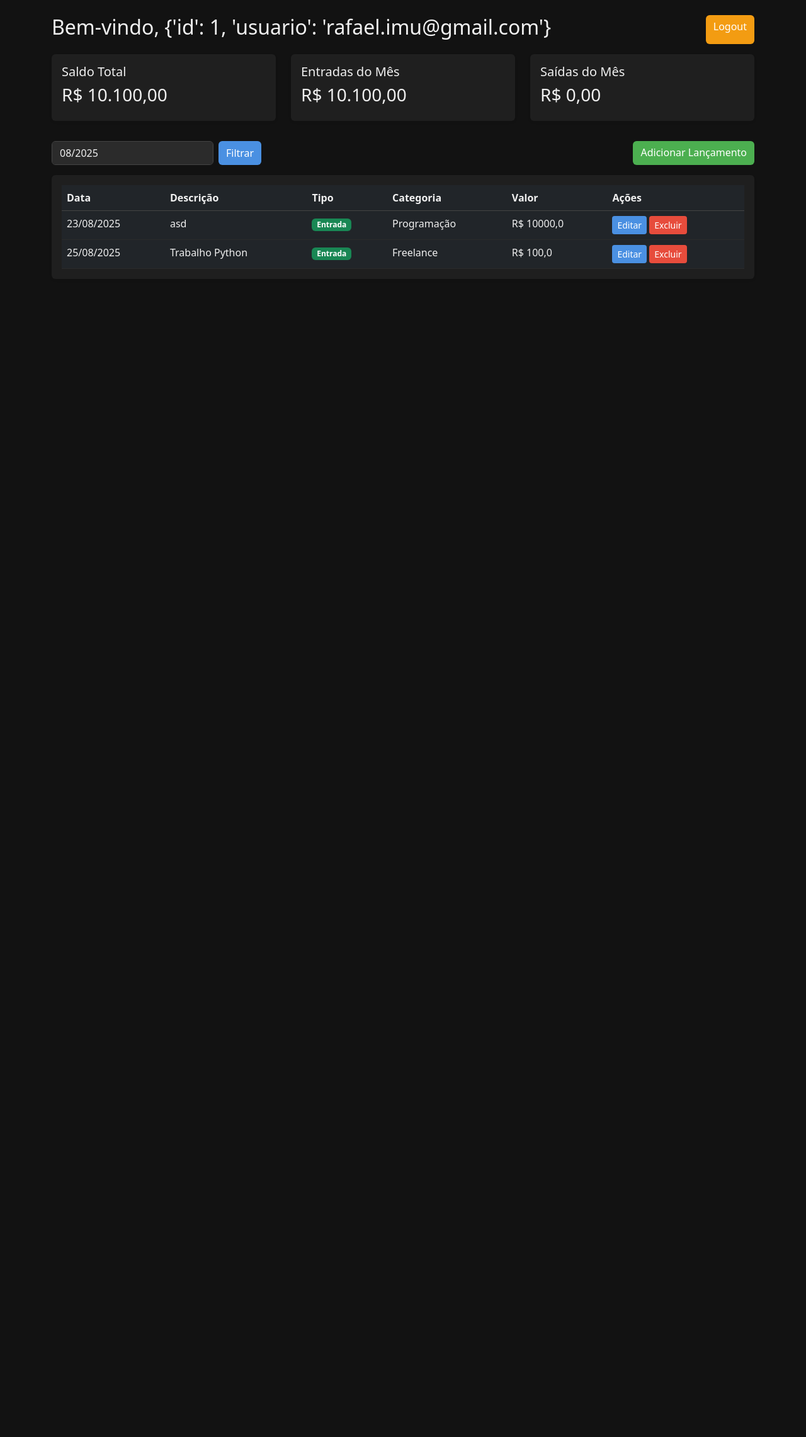
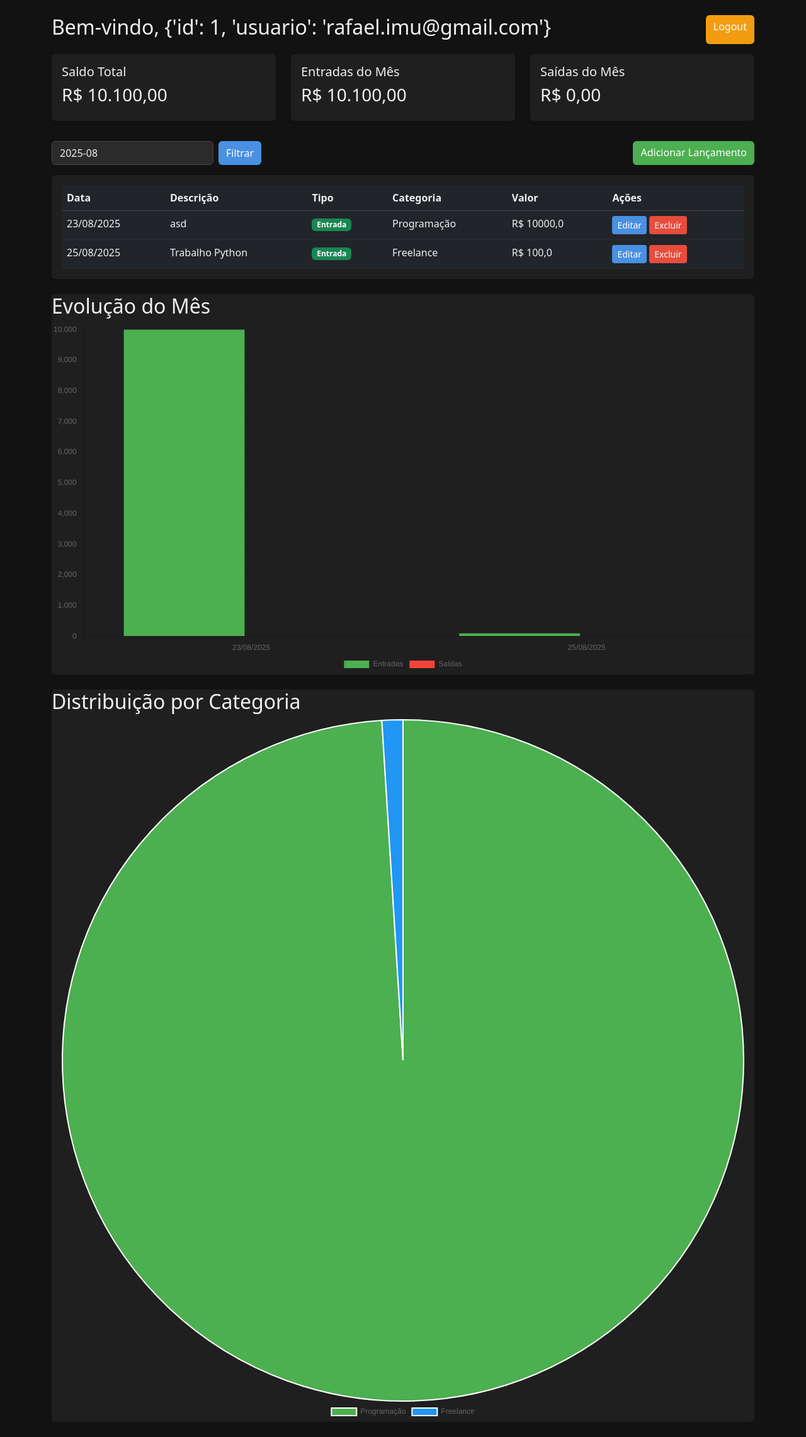
Before and after one commit to 365rafael/ControleFinanceiroPython, a Flask app: page / in a window 1280 px wide. Shown: the whole page at 63% size. Before the commit the page ends 443 px from the top, so only its background shows below. Run offline with Flask 3, Linux system fonts and the light colour scheme; a user stored in the database is signed in; data comes from the database, SQL or seed files in the repository; both versions use the stored data as it was after the commit.

Commit message:
Criação de gráficos

```diff
--- a/app.py
+++ b/app.py
@@ -4,9 +4,11 @@ import sqlite3
 from datetime import datetime
 import functools
 import hashlib  # para senha simples
+from collections import defaultdict
 
 app = Flask(__name__)
 app.secret_key = "uma_chave_secreta_qualquer"
+
 
 # ----------------------
 # Banco de dados
@@ -124,43 +126,73 @@ def logout():
 @app.route("/", methods=["GET", "POST"])
 @login_required
 def index():
+    # filtro em YYYY-MM
     filtro_mes = datetime.today().strftime("%Y-%m")
     if request.method == "POST":
         filtro_usuario = request.form.get("mes")  # MM/AAAA
         try:
             mes, ano = filtro_usuario.split("/")
             filtro_mes = f"{ano}-{mes.zfill(2)}"
-        except:
+        except Exception:
             filtro_mes = datetime.today().strftime("%Y-%m")
 
+    # busca todas transações do usuário (ordenadas por data crescente)
     conn = sqlite3.connect("financeiro.db")
     cursor = conn.cursor()
-    cursor.execute("SELECT * FROM transacoes WHERE usuario_id=? ORDER BY data ASC", (session["usuario_id"],))
+    cursor.execute(
+        "SELECT * FROM transacoes WHERE usuario_id=? ORDER BY data ASC",
+        (session["usuario_id"],)
+    )
     transacoes = cursor.fetchall()
     conn.close()
 
-    saldo = sum([t[3] if t[4]=="entrada" else -t[3] for t in transacoes])
-    entradas_mes = saidas_mes = 0
+    # saldo total (todas as transações do usuário)
+    saldo = sum([t[3] if t[4] == "entrada" else -t[3] for t in transacoes])
+
+    # filtra pelo mês e prepara lista exibida
     transacoes_filtradas = []
-    entradas_mes = 0
-    saidas_mes = 0
+    entradas_mes = 0.0
+    saidas_mes = 0.0
 
     for t in transacoes:
-        if t[2].startswith(filtro_mes):  # compara YYYY-MM
-            # Converte a data de YYYY-MM-DD para DD/MM/AAAA
+        if t[2].startswith(filtro_mes):  # data salva como YYYY-MM-DD
             data_formatada = datetime.strptime(t[2], "%Y-%m-%d").strftime("%d/%m/%Y")
             transacoes_filtradas.append((
                 t[0],       # id
                 t[1],       # descricao
-                data_formatada,  # data formatada
+                data_formatada,  # data DD/MM/AAAA
                 t[3],       # valor
-                t[4],       # tipo
-                t[5]        # categoria
+                t[4],       # tipo ('entrada'/'saida')
+                t[5]        # categoria (pode ser None)
             ))
             if t[4] == "entrada":
                 entradas_mes += t[3]
             else:
                 saidas_mes += t[3]
+
+    # -------- Gráfico de evolução diária (barras) --------
+    labels = [t[2] for t in transacoes_filtradas]  # datas (DD/MM/AAAA)
+    entradas = [t[3] if t[4] == "entrada" else 0 for t in transacoes_filtradas]
+    saidas = [t[3] if t[4] == "saida" else 0 for t in transacoes_filtradas]
+
+    # -------- Gráfico por categoria (pizza/doughnut) --------
+    # soma por categoria separando entradas e saídas do mês filtrado
+    cat_entrada = defaultdict(float)
+    cat_saida = defaultdict(float)
+
+    for t in transacoes_filtradas:
+        categoria = t[5] if (t[5] and t[5].strip()) else "Sem categoria"
+        if t[4] == "entrada":
+            cat_entrada[categoria] += float(t[3])
+        else:
+            cat_saida[categoria] += float(t[3])
+
+    # ordena por valor desc para ficar mais bonito no gráfico
+    categorias_entrada = [k for k, v in sorted(cat_entrada.items(), key=lambda x: x[1], reverse=True)]
+    valores_entrada = [v for k, v in sorted(cat_entrada.items(), key=lambda x: x[1], reverse=True)]
+
+    categorias_saida = [k for k, v in sorted(cat_saida.items(), key=lambda x: x[1], reverse=True)]
+    valores_saida = [v for k, v in sorted(cat_saida.items(), key=lambda x: x[1], reverse=True)]
 
     return render_template(
         "index.html",
@@ -168,13 +200,21 @@ def index():
         saldo=formatar(saldo),
         entradas_mes=formatar(entradas_mes),
         saidas_mes=formatar(saidas_mes),
-        filtro_mes=f"{filtro_mes[5:7]}/{filtro_mes[0:4]}"
+        filtro_mes=filtro_mes,          # YYYY-MM (para manter o filtro)
+        labels=labels,                  # evolução diária
+        entradas=entradas,
+        saidas=saidas,
+        categorias_entrada=categorias_entrada,  # pizza por categoria (entradas)
+        valores_entrada=valores_entrada,
+        categorias_saida=categorias_saida,      # pizza por categoria (saídas)
+        valores_saida=valores_saida
     )
+
 
 @app.route("/adicionar", methods=["GET", "POST"])
 @login_required
 def adicionar():
-    if request.method=="POST":
+    if request.method == "POST":
         descricao = request.form["descricao"]
         data = request.form["data"]
         valor = float(request.form["valor"])
@@ -193,13 +233,13 @@ def adicionar():
 
     return render_template("adicionar.html")
 
-@app.route("/editar/<int:id>", methods=["GET","POST"])
+@app.route("/editar/<int:id>", methods=["GET", "POST"])
 @login_required
 def editar(id):
     conn = sqlite3.connect("financeiro.db")
     cursor = conn.cursor()
 
-    if request.method=="POST":
+    if request.method == "POST":
         descricao = request.form["descricao"]
         data = request.form["data"]
         valor = float(request.form["valor"])
@@ -232,5 +272,5 @@ def excluir(id):
 # ----------------------
 # Rodar app
 # ----------------------
-if __name__=="__main__":
+if __name__ == "__main__":
     app.run(debug=True)
--- /dev/null
+++ b/runtime.txt
@@ -0,0 +1 @@
+python-3.11.9
--- a/templates/cadastro.html
+++ b/templates/cadastro.html
@@ -61,11 +61,11 @@
 
                 <form method="post">
                     <div class="mb-3">
-                        <label class="form-label">Usuário</label>
+                        <label class="form-label text-white">Usuário</label>
                         <input type="text" name="usuario" class="form-control" required>
                     </div>
                     <div class="mb-3">
-                        <label class="form-label">Senha</label>
+                        <label class="form-label text-white">Senha</label>
                         <input type="password" name="senha" class="form-control" required>
                     </div>
                     <button type="submit" class="btn btn-success w-100 mb-2">Cadastrar</button>
--- a/templates/index.html
+++ b/templates/index.html
@@ -126,6 +126,8 @@
             border: none;
         }
     </style>
+    <script src="https://cdn.jsdelivr.net/npm/chart.js"></script>
+
 </head>
 
 <body>
@@ -200,7 +202,73 @@
                 </tbody>
             </table>
         </div>
-    </div>
+        <div class="card mt-4">
+            <h2>Evolução do Mês</h2>
+            <canvas id="financeChart"></canvas>
+        </div>
+
+        <!-- Gráfico de pizza por categoria -->
+        <div class="card mt-4">
+            <h2>Distribuição por Categoria</h2>
+            <canvas id="categoriaChart"></canvas>
+        </div>
+
+        <script src="https://cdn.jsdelivr.net/npm/chart.js"></script>
+        <script>
+            // --------- Gráfico de barras (já existente) ----------
+            const ctx = document.getElementById('financeChart').getContext('2d');
+            const financeChart = new Chart(ctx, {
+                type: 'bar',
+                data: {
+                    labels: {{ labels| tojson }},
+            datasets: [
+                {
+                    label: 'Entradas',
+                    data: {{ entradas| tojson }},
+                backgroundColor: '#4CAF50'
+                        },
+                {
+                    label: 'Saídas',
+                    data: {{ saidas| tojson }},
+                backgroundColor: '#F44336'
+                        }
+            ]
+                },
+            options: {
+                responsive: true,
+                    plugins: {
+                    legend: { position: 'bottom' }
+                }
+            }
+            });
+
+           // --------- Gráfico de pizza apenas para entradas ----------
+const ctx2 = document.getElementById('categoriaChart').getContext('2d');
+new Chart(ctx2, {
+    type: 'pie',
+    data: {
+        labels: {{ categorias_entrada|tojson }},
+        datasets: [{
+            data: {{ valores_entrada|tojson }},
+            backgroundColor: [
+                '#4CAF50', '#2196F3', '#FFC107', '#9C27B0',
+                '#FF9800', '#009688', '#E91E63', '#F44336'
+            ]
+        }]
+    },
+    options: {
+        responsive: true,
+        plugins: {
+            legend: { position: 'bottom' }
+        }
+    }
+});
+
+        </script>
+
+
+
+
 </body>
 
 </html>
--- a/templates/login.html
+++ b/templates/login.html
@@ -61,11 +61,11 @@
 
                 <form method="post">
                     <div class="mb-3">
-                        <label class="form-label">Usuário</label>
+                        <label class="form-label text-white">Usuário</label>
                         <input type="text" name="usuario" class="form-control" required>
                     </div>
                     <div class="mb-3">
-                        <label class="form-label">Senha</label>
+                        <label class="form-label text-white">Senha</label>
                         <input type="password" name="senha" class="form-control" required>
                     </div>
                     <button type="submit" class="btn btn-primary w-100 mb-2">Entrar</button>
```
Also changed, not shown: financeiro.db, 1 other file.
